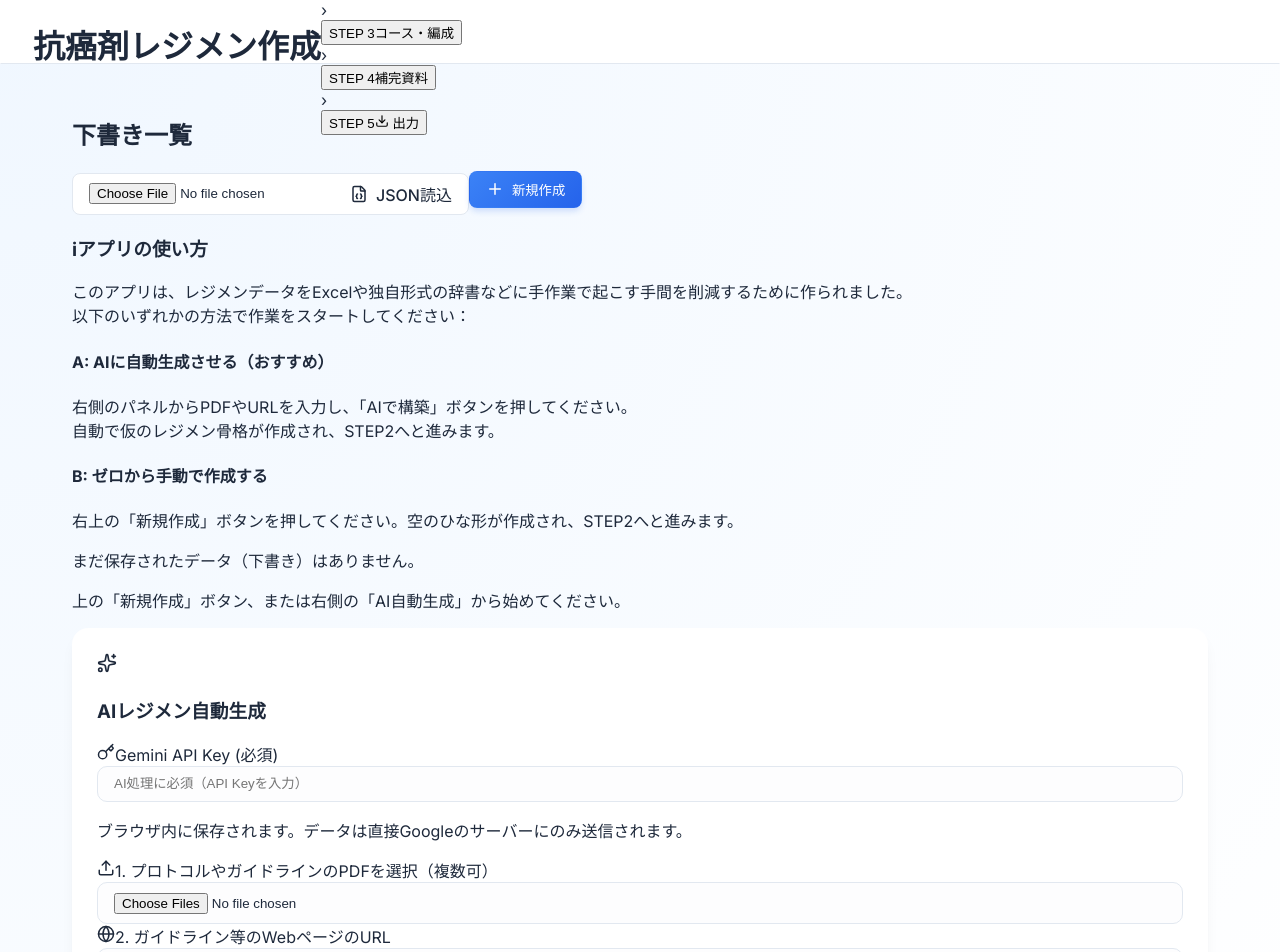
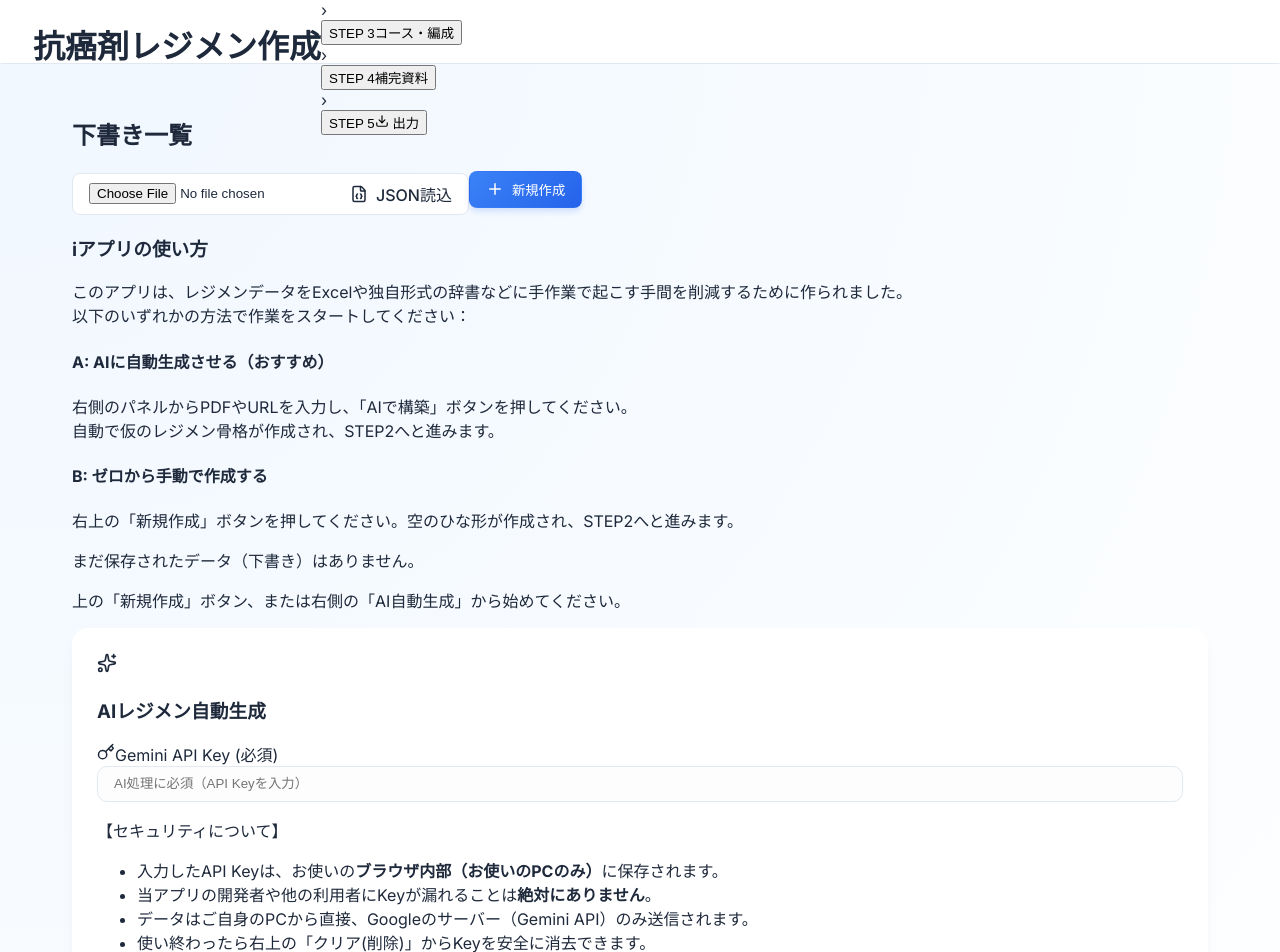
Before and after one commit to hospyhematology-spec/regimen_table_maker, a React (Vite) app: page / in a window 1280 px wide. Shown: the top 952 px of the page. Built offline with nearby package versions, Linux system fonts and the light colour scheme.

Commit message:
Enhance: Add API Key security notice and clear button #20

```diff
--- a/src/components/AIGenerator.tsx
+++ b/src/components/AIGenerator.tsx
@@ -152,9 +152,22 @@ ${extractedText}
 
       <div className="flex flex-col gap-4 mb-6">
         <div className="bg-yellow-50 p-4 rounded-xl border border-yellow-200 flex flex-col gap-2">
-          <div className="flex items-center gap-2 text-yellow-800 font-bold">
-            <Key size={18} />
-            <span className="text-sm">Gemini API Key (必須)</span>
+          <div className="flex justify-between items-center">
+            <div className="flex items-center gap-2 text-yellow-800 font-bold">
+              <Key size={18} />
+              <span className="text-sm">Gemini API Key (必須)</span>
+            </div>
+            {apiKey && (
+              <button
+                className="text-xs text-yellow-700 underline hover:text-yellow-600"
+                onClick={() => {
+                  setApiKey('');
+                  localStorage.removeItem('gemini_api_key');
+                }}
+              >
+                クリア(削除)
+              </button>
+            )}
           </div>
           <input
             type="password"
@@ -163,7 +176,15 @@ ${extractedText}
             value={apiKey}
             onChange={(e) => setApiKey(e.target.value)}
           />
-          <p className="text-[10px] text-yellow-700">ブラウザ内に保存されます。データは直接Googleのサーバーにのみ送信されます。</p>
+          <div className="text-[10px] text-yellow-700 mt-1 leading-relaxed">
+            <p className="font-bold border-b border-yellow-200 pb-1 mb-1">【セキュリティについて】</p>
+            <ul className="list-disc pl-3">
+              <li>入力したAPI Keyは、お使いの<b>ブラウザ内部（お使いのPCのみ）</b>に保存されます。</li>
+              <li>当アプリの開発者や他の利用者にKeyが漏れることは<b>絶対にありません</b>。</li>
+              <li>データはご自身のPCから直接、Googleのサーバー（Gemini API）のみ送信されます。</li>
+              <li>使い終わったら右上の「クリア(削除)」からKeyを安全に消去できます。</li>
+            </ul>
+          </div>
         </div>
 
         <div className="bg-white p-4 rounded-xl border border-blue-100 flex flex-col gap-3">
```
